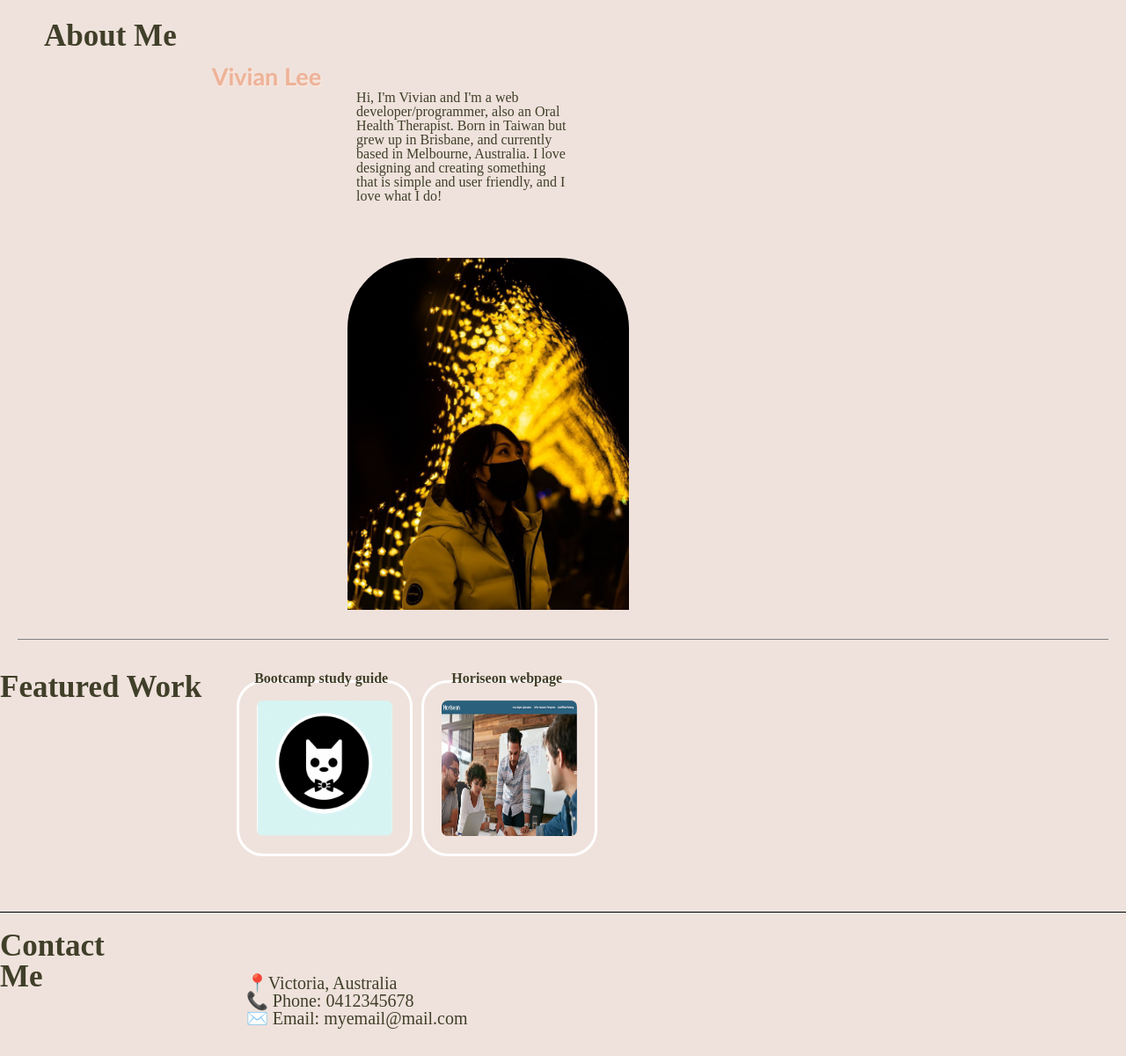
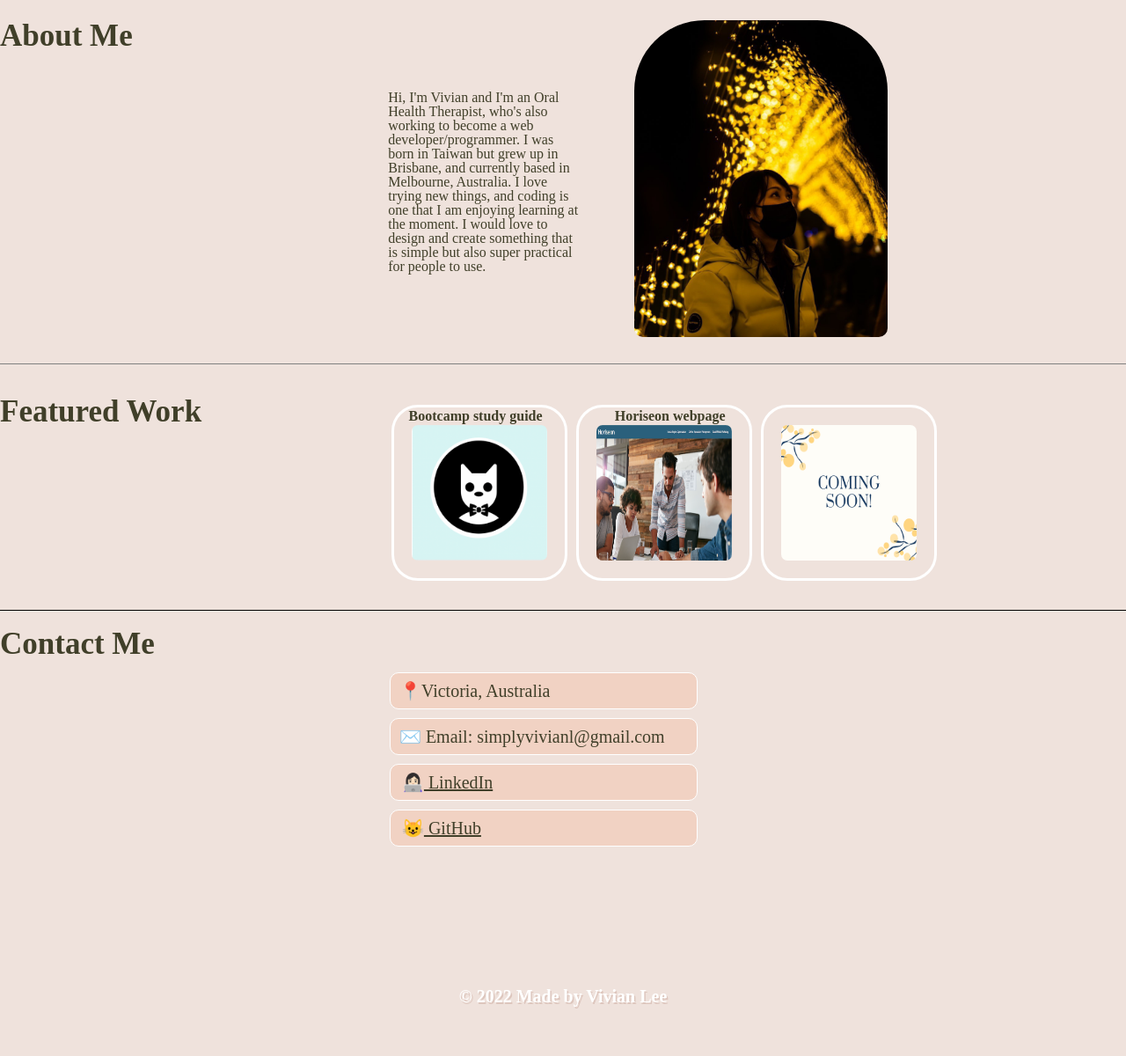
Before and after one commit to lalalaviv/Vivian-Porfolio, a plain HTML site: page Index.HTML in a window 1280 px wide. Shown: the part 690-1890 px from the top of the page at 88% size. Drawn offline with Linux system fonts and the light colour scheme.

Commit message:
Updated heading layout and coming soon

```diff
--- a/Assets/style.css
+++ b/Assets/style.css
@@ -6,7 +6,7 @@
 }
 
 body {
-    background-color:#EFE2DC;
+    background-color: #EFE2DC;
 }
 
 
@@ -18,6 +18,25 @@ header {
     height: 60px;
     width: auto;
 }
+/* Name */
+h1{
+    color: #3F5042;
+    font-size: 27px;
+    font-family: Courier, 'Courier New', monospace;
+    font-weight: 500;
+    margin-right: 20px;
+    text-shadow:0 0 7px #fff,
+        0 0 10px #fff,
+         0 0 21px #fff,
+         0 0 42px #fff,
+         0 0 82px #fff,
+         0 0 92px #EFE2DC,
+         0 0 102px #EFE2DC,
+         0 0 151px #EFE2DC;
+
+}
+
+
 
 /* Navigation tabs */
 nav {
@@ -26,6 +45,7 @@ nav {
     font-family: serif;
     font-size: 20px;
     margin-bottom:10px;
+    text-shadow:1px 1px #DDC6BD;
 }
 
 nav ul {
@@ -56,6 +76,7 @@ nav ul li a:hover{
     display: block;
     margin: 20px auto;
     text-align: center;
+    clear:both;
 
 }
 
@@ -75,13 +96,13 @@ main{
 
 
 .about-me {
-    margin: 0px 20px;
-    padding: 30px;
+    /*margin: 0px 20px;*/
+    padding-top: 30px;
+    padding-bottom: 30px;;
     font-family: serif, Georgia;
     color:#403F29;
     border-bottom: 1px solid gray;
     display:flex;
-    flex-direction: row;
 }
 
 /* section headings*/
@@ -96,32 +117,28 @@ main{
 
 }
 
-/* Name */
-.about-me h3{
-    color:#EEB298;
-    padding: 30px;
-    margin-top: 40px;
-    font-size: 27px;
-    text-shadow: 2px 2px #F7E4DB;
-    font-family: 'Trebuchet MS', 'Times New Roman', Times, serif;
-    clear: none;
+.me{
+    margin: 0 auto;
 }
 
 .about-me p{
     height: 200px;
     width: 260px;
     padding: 10px;
-    margin-top:90px;
+    padding-right: 30px;
+    margin-top: 90px;
+    float: left;
 
 }
 
 /* Picture of me */
 .about-me img{
-    height: 400px;
+    height: 360px;
     max-width: 100%;
-    border-radius: 80px 80px 0px 0px;
-    flex-direction: row;
-    justify-content: flex-end;
+    border-radius: 80px 80px 10px 10px;
+    margin-left: 30px;
+    margin-top: 20px;
+    float:right;
 
 }
 
@@ -131,15 +148,17 @@ main{
     font-family: serif, Georgia;
     color:#403F29;
     border-bottom: 1px solid black;
+    clear:both;
 }
 
 
 .portfolio{
     display: flex;
     flex-direction:row;
-    padding:30px;
-    margin-bottom: 30px;
+    /* padding:30px; */
+    /* margin-bottom: 30px; */
     font-size: 16px;
+    margin: 30px auto;
     position:relative;
 
 }
@@ -153,24 +172,24 @@ main{
     margin-right: 10px;
 }
 
-.portfolio img:hover {
+.portfolio img:not(.coming-soon):hover {
     width:300px;
     height:300px;
 }
 
+
 /* Image titles*/
 #image1{
     position:absolute;
-    top: 20px;
-    left: 50px;
+    top: 5px;
+    left: 20px;
 }
 
 #image2{
     position:absolute;
-    top:20px;
-    right:80px;
+    top:5px;
+    right:250px;
 }
-
 
 /*contact me section */
 .contact-me{
@@ -181,25 +200,46 @@ main{
 }
 
 .contact-details{
-    margin-top: 40px;
+    /* margin-top: 40px; */
+    margin: 40px auto;
     justify-content: center;
-    align-items: center;
-    margin-left: 100px;
     padding: 30px;
     font-size: 20px;
-    width: 100%;
+    width: 50%;
 }
 
 #address::before{
     content:'📍';
 }
 
-#phone::before{
-    content:'📞';
+#email::before{
+    content:'✉️';
 }
 
-#email::before{
-    content:'✉️';
+#linkedin::before{
+    content:'👩🏻‍💻';
+    display: inline-block;
+    margin-left: 3px;
+}
+
+#github::before{
+    content:'😺';
+    display: inline-block;
+  margin-left: 3px;
+}
+
+.contact-details a{
+    color:#403F29;
+    display: inline-block;
+}
+
+#address, #email, #linkedin, #github{
+    padding:10px;
+    margin-bottom: 10px;
+    background-color:#F1D2C3;
+    border-radius: 10px;
+    border: 1px solid white;
+    width: 350px;
 }
 
 /* footer */
@@ -216,12 +256,15 @@ footer h3 {
     height: 50px;
     color:white;
     align-items: center;
+    text-shadow: 1.5px 1.5px #DDC6BD;
 
 }
 
 @media screen and (max-width: 768px) {
     body {
         display: flex;
-        flex-wrap: wrap;}
+        flex-wrap: wrap;
+        flex-direction: column;
+    }
 
 }
--- a/Index.HTML
+++ b/Index.HTML
@@ -12,6 +12,8 @@
   <body>
 
 <header>
+  <h1>VIVIAN LEE</h1>
+
     <!--Navigation bar-->
 <nav>
   <ul>
@@ -32,11 +34,11 @@
 <!-- about me-->
       <section class="about-me" id="about-me">
         <h2>About Me</h2>
-        <h3>Vivian Lee</h3>
-          <div>
-          <p> Hi, I'm Vivian and I'm a web developer/programmer, also an Oral Health Therapist.
-          Born in Taiwan but grew up in Brisbane, and currently based in Melbourne, Australia.
-          I love designing and creating something that is simple and user friendly, and I love what I do! </p>
+          <div class="me">
+          <p> Hi, I'm Vivian and I'm an Oral Health Therapist, who's also working to become a web developer/programmer.
+          I was born in Taiwan but grew up in Brisbane, and currently based in Melbourne, Australia.
+          I love trying new things, and coding is one that I am enjoying learning at the moment.
+          I would love to design and create something that is simple but also super practical for people to use.  </p>
         <img src="./Assets/images/vivian.JPG" alt="A picture of me"/>
       </div>
       </section>
@@ -51,6 +53,7 @@
           <a id= "prework" href="https://lalalaviv.github.io/Prework-study-guide/"> <img src= "Assets/images/bowtie-cat copy.png" alt="Bootcamp study guide" width="300" height="300"/> </a>
           <h3 id="image2">Horiseon webpage</h3>
           <a id= "horiseon" href="https://lalalaviv.github.io/Week-One-Challenge/"> <img src= "Assets/images/horiseon.png" alt="Horiseon webpage" width="300" height="300"/> </a>
+        <img class= "coming-soon" src="Assets/images/Coming soon.png" alt="Coming soon image" width="300" height="300">
         </div>
         </section>
 
@@ -59,9 +62,11 @@
         <h2>Contact Me</h2>
         <div class="contact-details">
           <p id="address">Victoria, Australia</p>
-          <p id="phone"> Phone: 0412345678</p>
-          <p id="email"> Email: myemail@mail.com</p>
-        </div>
+          <p id="email"> Email: simplyvivianl@gmail.com</p>
+         <a id="linkedin" href="https://www.linkedin.com/in/vivian-lee-425a3323a/"> LinkedIn</a>
+         <br>
+         <a id="github" href="https://github.com/lalalaviv"> GitHub</a>
+          </div>
 
       </div>
       </section>
```
Also changed, not shown: Assets/images/Coming soon.png (added).
